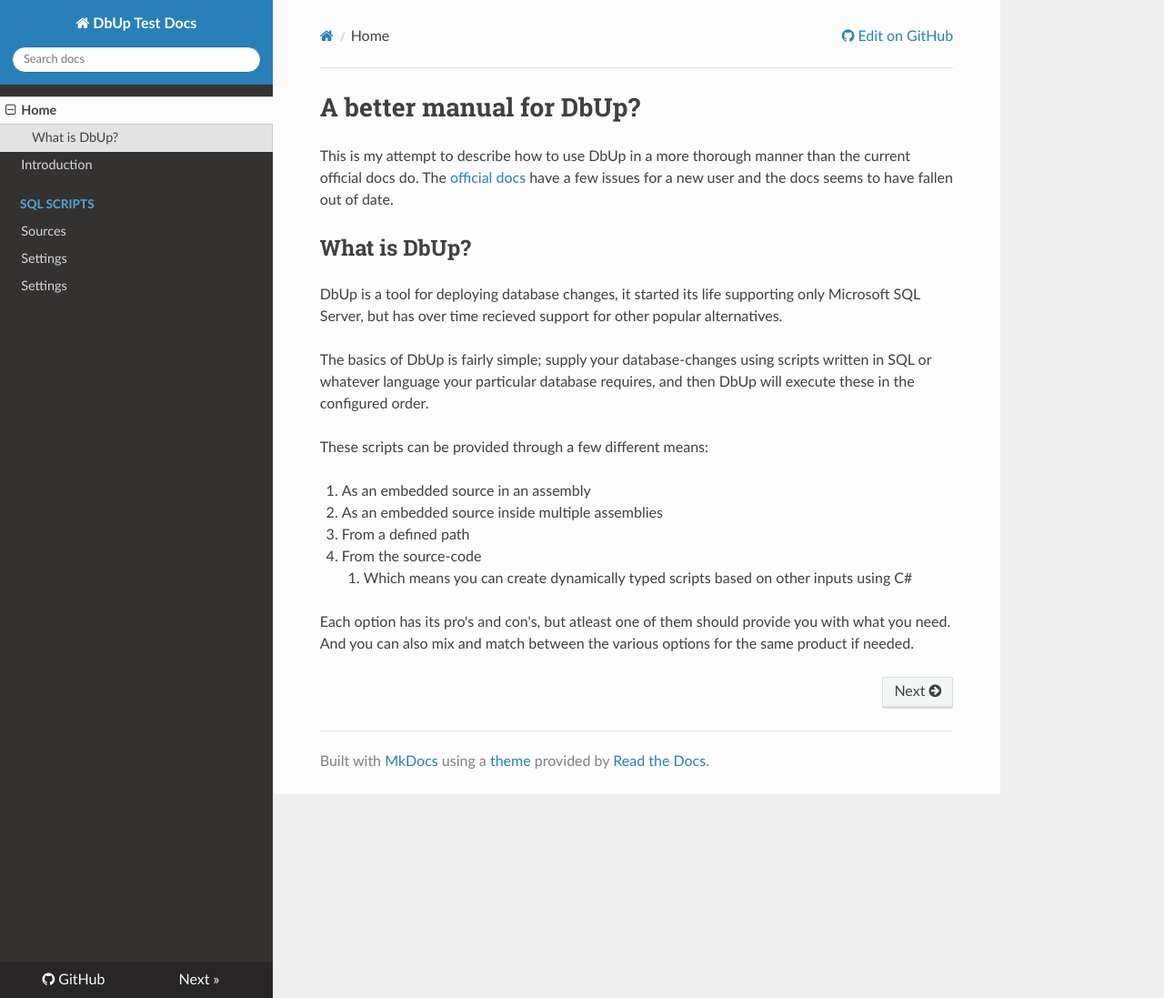
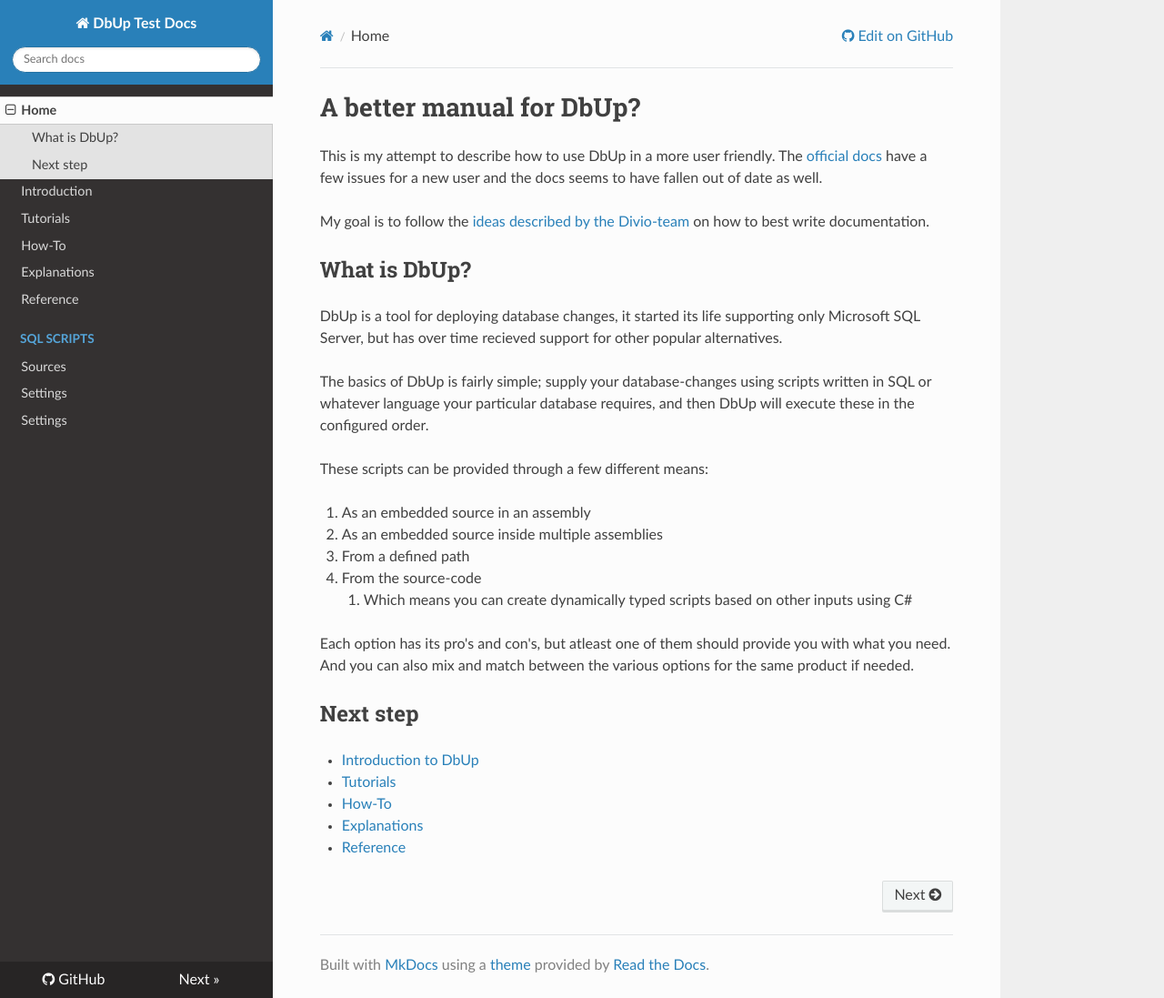
Before and after one commit to flatrick/dbup_test, an MkDocs documentation site: the page built from docs/index.md, in a window 1280 px wide and 1097 px high. Shown: the whole window at 91% size. Built offline with MkDocs 1.6.1, drawn with Linux system fonts in a browser that asks for light colours; nearby versions of some CDN libraries.

Commit message:
commit of local changes before pulling in changes in repo

```diff
--- a/docs/index.md
+++ b/docs/index.md
@@ -1,7 +1,9 @@
 # A better manual for DbUp?
 
-This is my attempt to describe how to use DbUp in a more thorough manner than the current official docs do.
-The [official docs](https://dbup.readthedocs.io/) have a few issues for a new user and the docs seems to have fallen out of date.
+This is my attempt to describe how to use DbUp in a more user friendly.
+The [official docs](https://dbup.readthedocs.io/) have a few issues for a new user and the docs seems to have fallen out of date as well.
+
+My goal is to follow the [ideas described by the Divio-team](https://documentation.divio.com/) on how to best write documentation.
 
 ## What is DbUp?
 
@@ -19,3 +21,11 @@ These scripts can be provided through a few different means:
 
 Each option has its pro's and con's, but atleast one of them should provide you with what you need.
 And you can also mix and match between the various options for the same product if needed.
+
+## Next step
+
+- [Introduction to DbUp](introduction.md)
+- [Tutorials](tutorials.md)
+- [How-To](how-to.md)
+- [Explanations](explanations.md)
+- [Reference](reference.md)
--- a/mkdocs.yml
+++ b/mkdocs.yml
@@ -4,6 +4,10 @@ repo_url: https://github.com/flatrick/dbup_test
 nav:
   - "Home": "index.md"
   - "Introduction": "introduction.md"
+  - "Tutorials": "tutorials.md"
+  - "How-To": "how-to.md"
+  - "Explanations": "explanations.md"
+  - "Reference": "reference.md"
   - "SQL Scripts":
       - "Sources": "script_sources.md"
       - "Settings": "script_settings.md"
```
Also changed, not shown: docs/explanations.md (added, +11 -0 lines), docs/how-to.md (added, +6 -0 lines), docs/introduction.md (+2 -3 lines), docs/reference.md (added, +6 -0 lines), docs/tutorials.md (added, +6 -0 lines), 2 other files.
